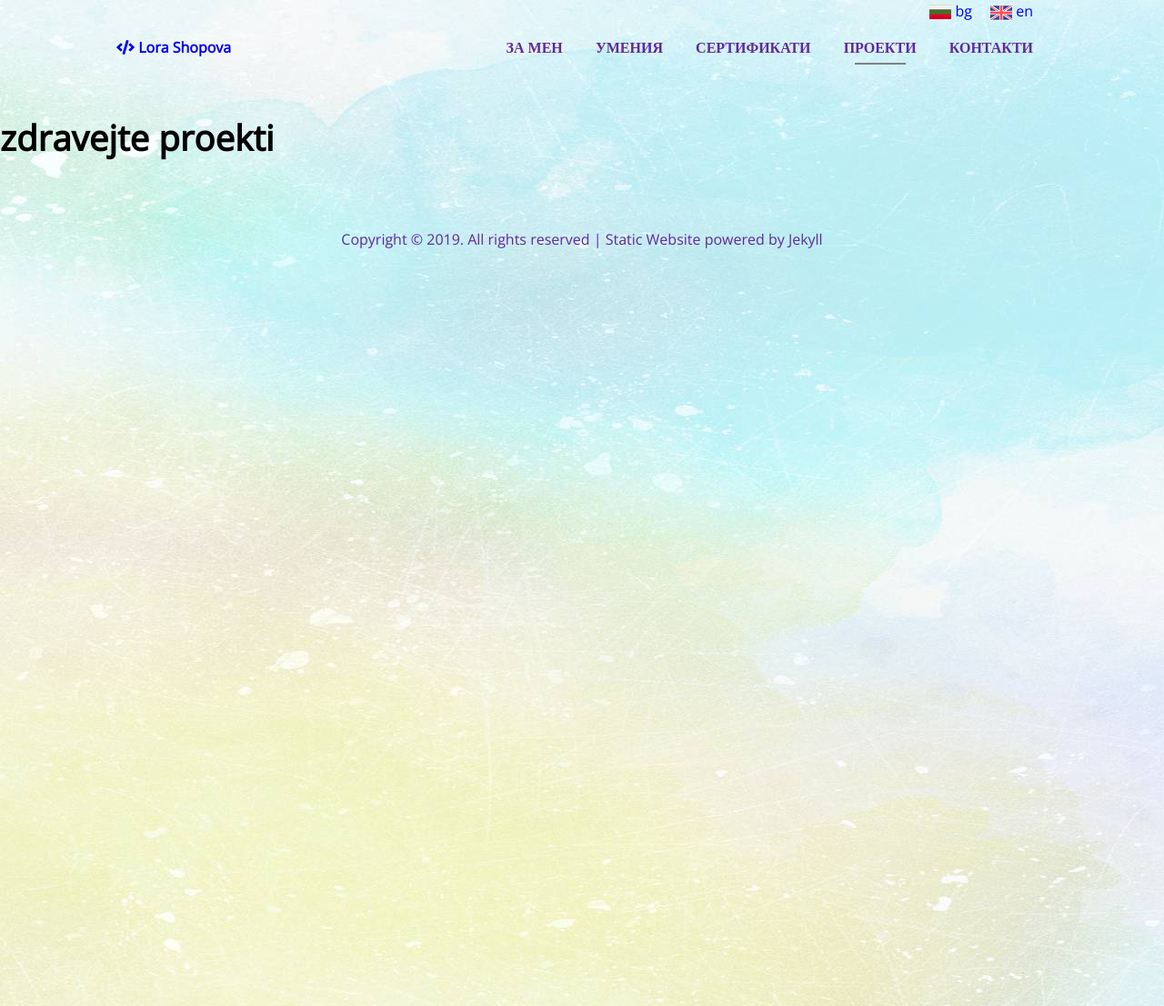
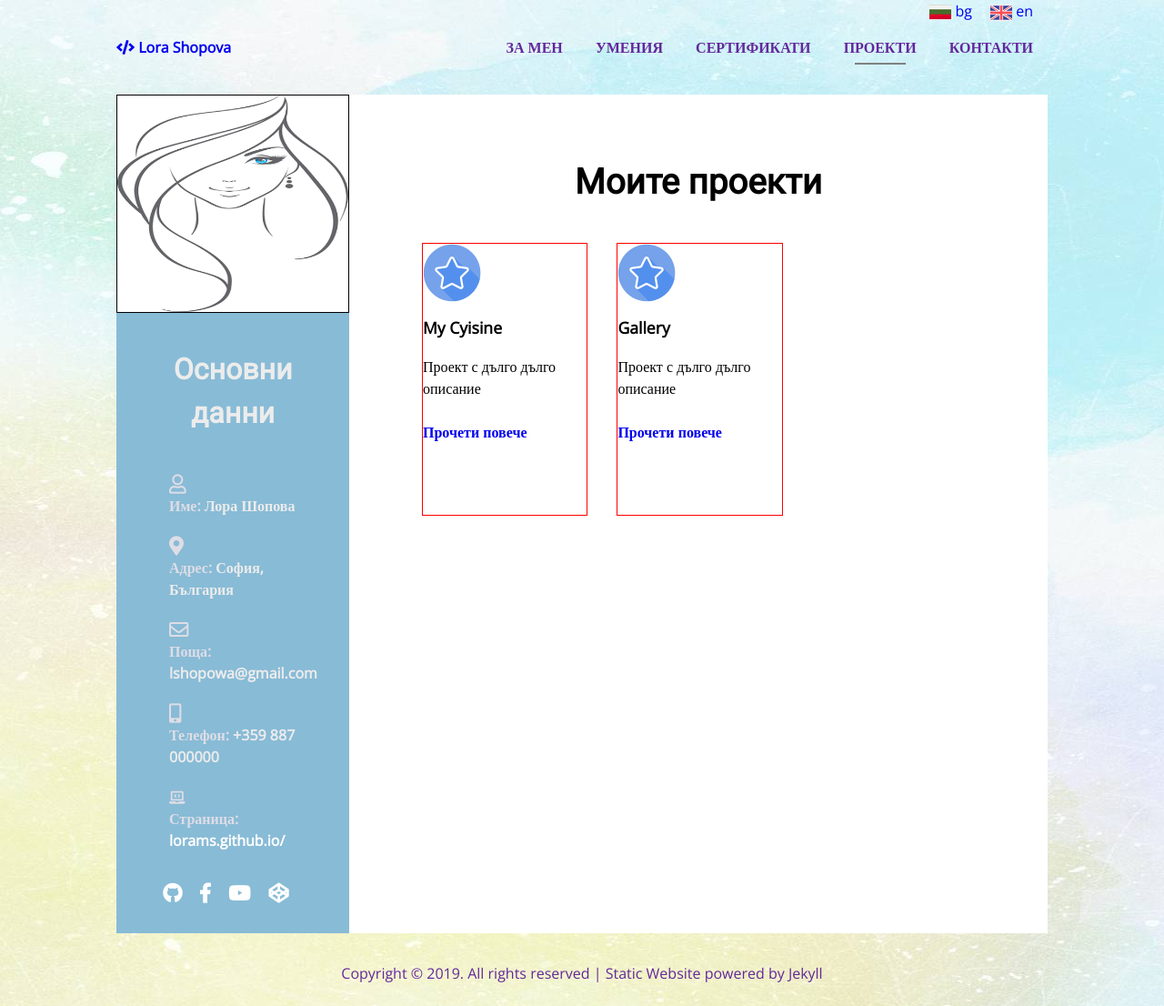
Before and after one commit to LoraMS/lorams.github.io, a Jekyll site: the page built from projects_bg.html, in a window 1280 px wide. Shown: the whole page at 91% size. Built offline with Jekyll 4.4.1, drawn with Linux system fonts in a browser that asks for light colours.

Commit message:
project pages updated

```diff
--- a/_data/projects.yml
+++ b/_data/projects.yml
@@ -1,8 +1,16 @@
 - image: star.png
   name: My Cyisine
-  link: /projects/mycuisine
-  info: Ibu lum orci eget, viverra elit aliquam erat volut pat phas ellus.
+  link:
+    en: /projects/mycuisine
+    bg: /projectsbg/mycuisinebg
+  info:
+    en: Ibu lum orci eget, viverra elit aliquam erat volut pat phas ellus.
+    bg: Проект с дълго дълго описание
 - image: star.png
   name: Gallery
-  link: /projects/gallery
-  info: Ibu lum orci eget, viverra elit aliquam erat volut pat phas ellus.
+  link:
+    en: /projects/gallery
+    bg: /projectsbg/gallerybg
+  info:
+    en: Ibu lum orci eget, viverra elit aliquam erat volut pat phas ellus.
+    bg: Проект с дълго дълго описание
--- a/projects_bg.html
+++ b/projects_bg.html
@@ -5,6 +5,39 @@ lang: bg
 ref: projects
 ---
 
-<h1>
-    zdravejte proekti
-</h1>
+<main>
+    <section class="projects-page">
+        {% include aside_info.html %}
+        <div class="projects">
+            <h1>Моите проекти</h1>
+            <ul>
+
+
+                {% for project in site.data.projects %}
+                    <li>
+                        <img src="/assets/images/{{project.image}}" alt="project-image">
+                        <h6>{{project.name}}</h6>
+                        <p>{{project.info.bg}}</p>
+                        <a href="{{project.link.bg}}">Прочети повече</a>
+                    </li>
+                {% endfor %}
+
+
+            </ul>
+
+
+
+            {% assign posts=site.posts | where:"lang", page.lang %}
+<ul>
+{% for post in posts %}
+    <li>
+        <a href="{{ post.url }}">{{ post.title }}</a>
+    </li>
+{% endfor %}
+</ul>
+
+
+
+        </div>
+    </section>
+</main>
```
Also changed, not shown: projects.html (+6 -10 lines).
